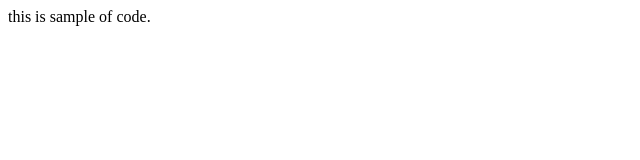
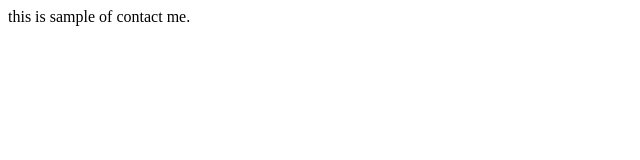
Before and after one commit to biswas-69/port, a plain HTML site: page index.html in a window 1280 px wide. Shown: the full height of the page, 0-640 px from the left. Drawn offline with Linux system fonts and the light colour scheme.

Commit message:
change Text

```diff
--- a/index.html
+++ b/index.html
@@ -7,7 +7,7 @@
     </head>
     <body>
 
-        this is sample of code.
+        this is sample of contact me.
 
     </body>
 </html>
```
